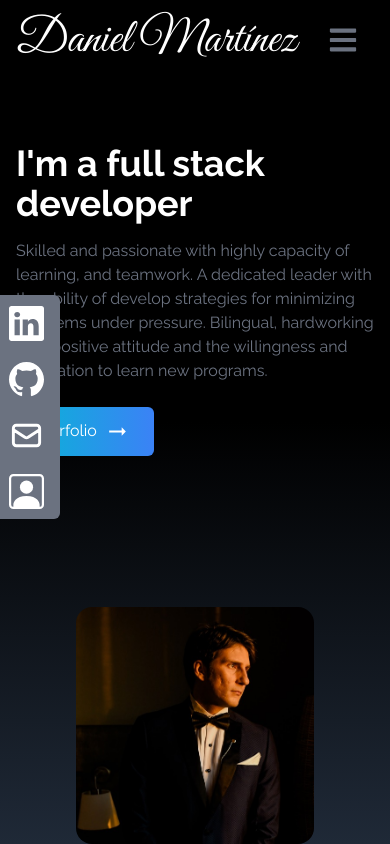
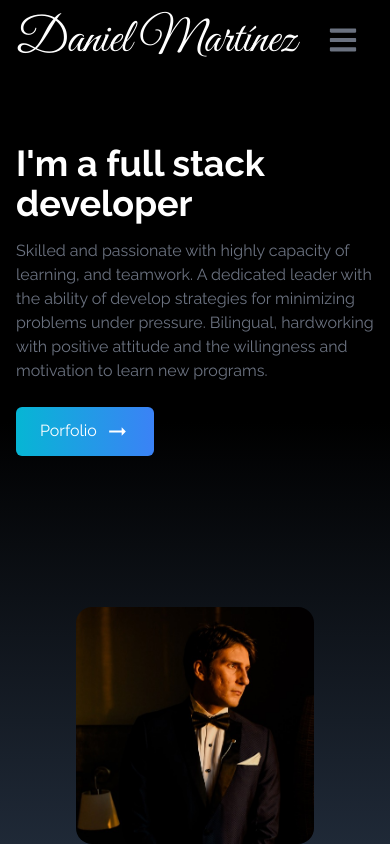
Before and after one commit to dmc2m4/Portfolio, a React (Create React App) app: page / in a window 390 px wide. Built offline with nearby package versions, Linux system fonts and the light colour scheme.

Commit message:
SocialLinks ready for responsive

```diff
--- a/src/components/SocialLinks.tsx
+++ b/src/components/SocialLinks.tsx
@@ -61,7 +61,7 @@
     ]
 
     return (
-        <div className='flex flex-col top-[35%] left-0 fixed'>
+        <div className='hidden lg:flex flex-col top-[35%] left-0 fixed'>
             <ul>
                 {Links2.map(l => (
                     <li key={l.id} className={'flex justify-between items-center w-40 h-14 px-4 ml-[-100px] hover:ml-[-10px] hover:rounded-md bg-gray-500 duration-300' + " " + l.style}>
```
